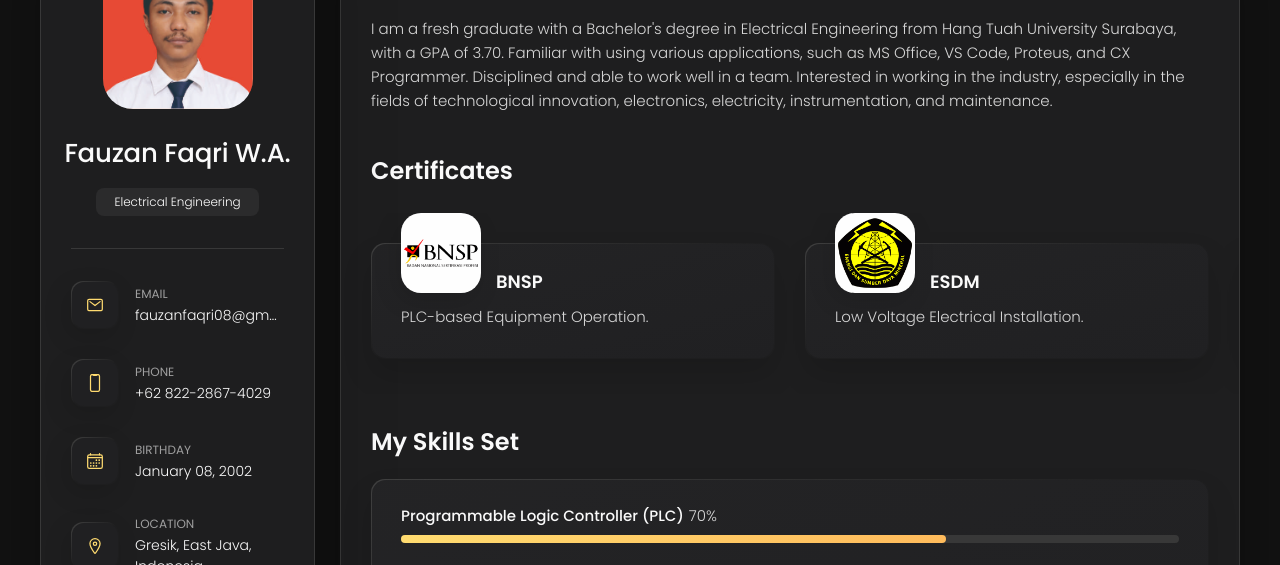
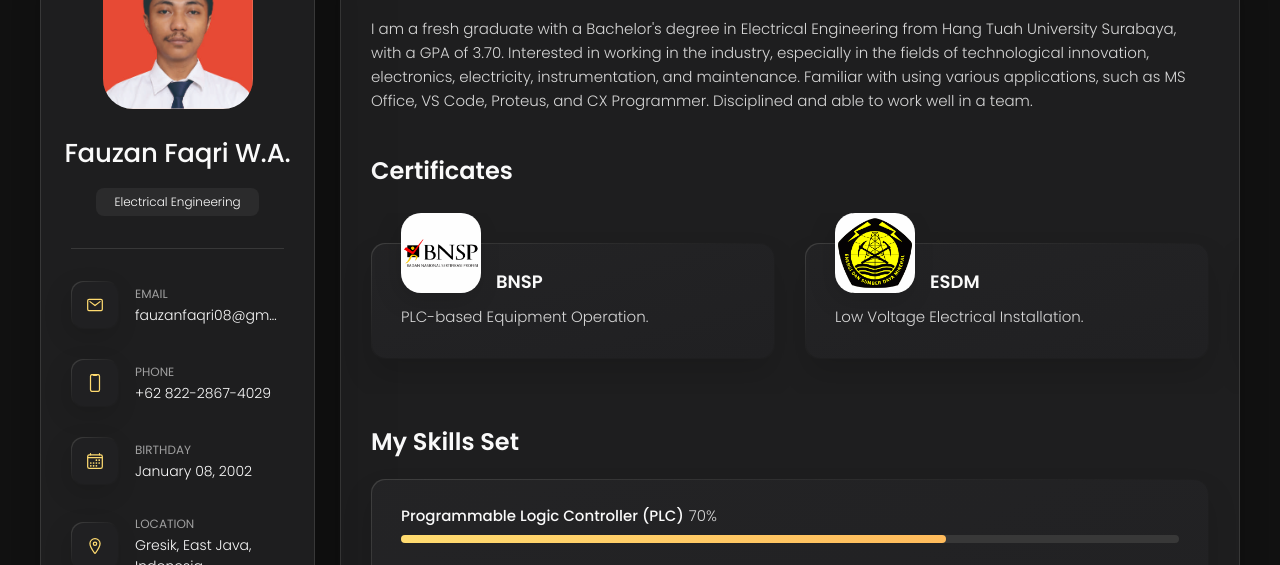
Before and after one commit to fauzanfaqri/personal-portofolio, a plain HTML site: page index.html in a window 1280 px wide. Shown: the part 162-727 px from the top of the page. Drawn offline with nearby package versions, Linux system fonts and the light colour scheme.

Commit message:
Update index.html

```diff
--- a/index.html
+++ b/index.html
@@ -205,7 +205,7 @@
 
         <section class="about-text">
           <p>
-            I am a fresh graduate with a Bachelor's degree in Electrical Engineering from Hang Tuah University Surabaya, with a GPA of 3.70. Familiar with using various applications, such as MS Office, VS Code, Proteus, and CX Programmer. Disciplined and able to work well in a team. Interested in working in the industry, especially in the fields of technological innovation, electronics, electricity, instrumentation, and maintenance.
+            I am a fresh graduate with a Bachelor's degree in Electrical Engineering from Hang Tuah University Surabaya, with a GPA of 3.70. Interested in working in the industry, especially in the fields of technological innovation, electronics, electricity, instrumentation, and maintenance. Familiar with using various applications, such as MS Office, VS Code, Proteus, and CX Programmer. Disciplined and able to work well in a team.
           </p>
         </section>
 
```
